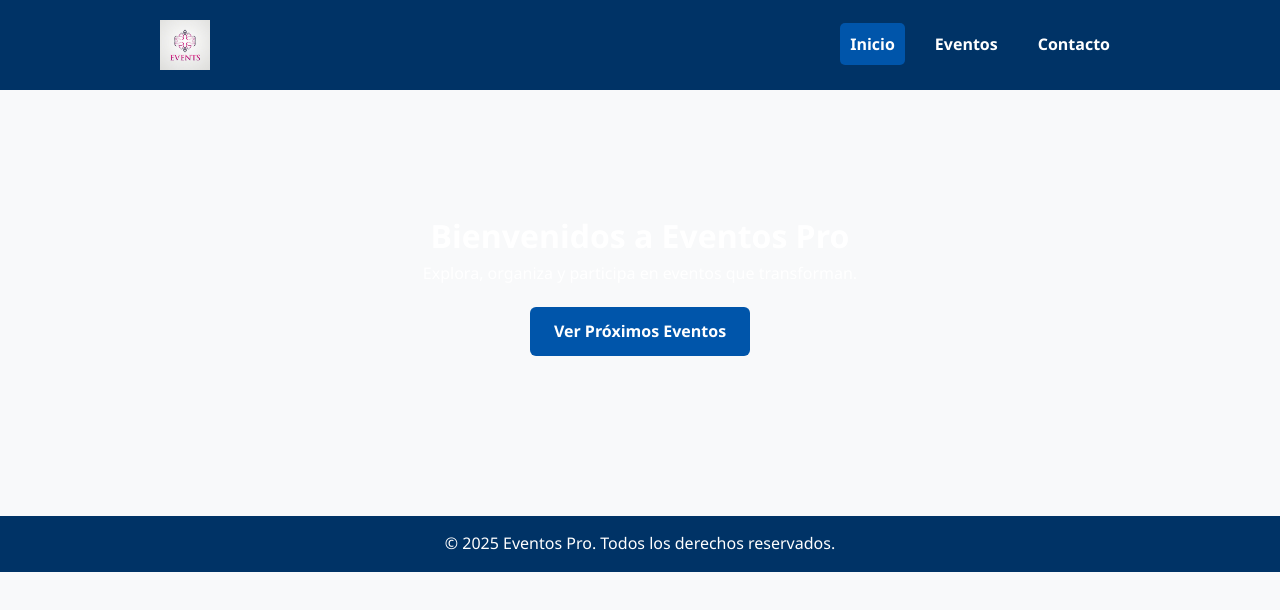
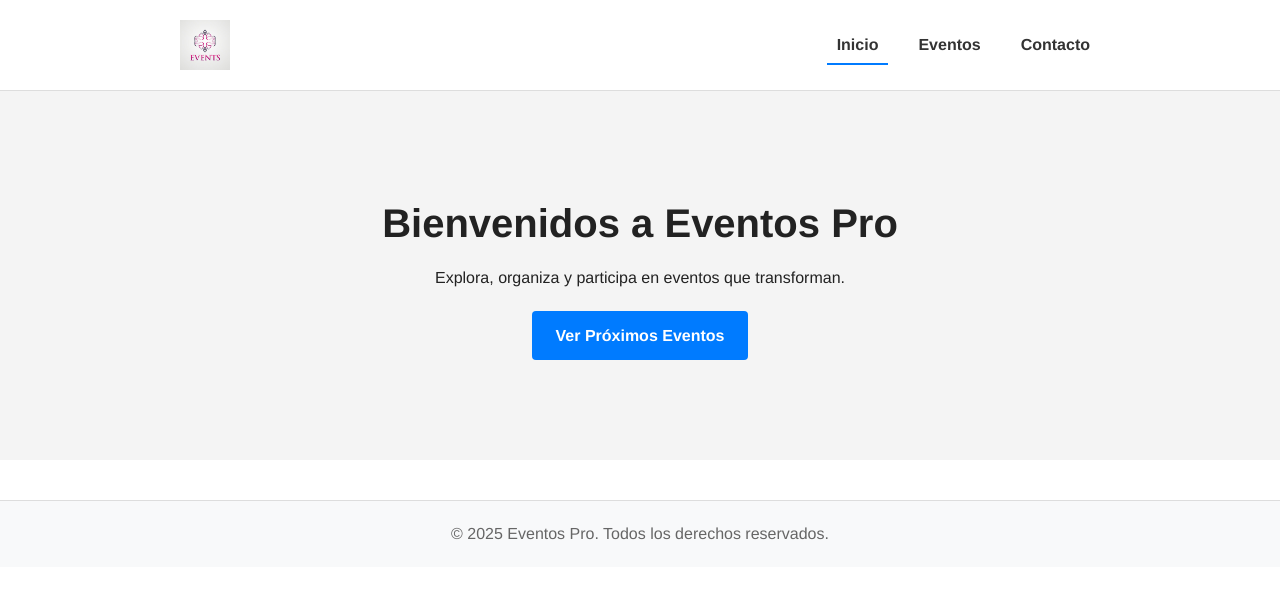
Before and after one commit to cristiantru/ProfeDonas, a plain HTML site: page index.html in a window 1280 px wide. Drawn offline with Linux system fonts and the light colour scheme.

Commit message:
se agrego un Estilo CLARO Minimalista

```diff
--- a/css/style.css
+++ b/css/style.css
@@ -1,3 +1,4 @@
+/* Estilo Claro y Minimalista */
 * {
   margin: 0;
   padding: 0;
@@ -5,21 +6,21 @@
 }
 
 body {
-  font-family: 'Segoe UI', sans-serif;
+  font-family: 'Helvetica Neue', sans-serif;
+  background-color: #ffffff;
+  color: #222;
   line-height: 1.6;
-  background-color: #f8f9fa;
-  color: #333;
 }
 
 .container {
-  max-width: 1000px;
+  max-width: 960px;
   margin: auto;
   padding: 20px;
 }
 
 .navbar {
-  background-color: #003366;
-  color: white;
+  background-color: #ffffff;
+  border-bottom: 1px solid #ddd;
 }
 
 .navbar .container {
@@ -39,7 +40,7 @@ body {
 }
 
 .nav-links a {
-  color: white;
+  color: #333;
   text-decoration: none;
   font-weight: bold;
   padding: 10px;
@@ -47,24 +48,27 @@ body {
 
 .nav-links a.active,
 .nav-links a:hover {
-  background-color: #0055aa;
-  border-radius: 5px;
+  border-bottom: 2px solid #007BFF;
 }
 
 .hero {
-  background: url('../img/banner.jpg') center/cover no-repeat;
-  color: white;
+  background-color: #f4f4f4;
+  padding: 80px 20px;
   text-align: center;
-  padding: 100px 20px;
+}
+
+.hero h1 {
+  font-size: 2.5rem;
+  margin-bottom: 10px;
 }
 
 .hero .btn {
-  background-color: #0055aa;
+  background-color: #007BFF;
+  color: white;
   padding: 12px 24px;
-  color: white;
+  border-radius: 4px;
   text-decoration: none;
   font-weight: bold;
-  border-radius: 6px;
   margin-top: 20px;
   display: inline-block;
 }
@@ -73,55 +77,41 @@ body {
   display: grid;
   grid-template-columns: 1fr 1fr 1fr;
   gap: 20px;
-  margin-top: 20px;
+  margin-top: 30px;
 }
 
 .event-card {
-  background-color: white;
-  border: 1px solid #ddd;
-  border-radius: 8px;
+  border: 1px solid #ccc;
+  border-radius: 6px;
   padding: 15px;
-  box-shadow: 0 2px 4px rgba(0,0,0,0.1);
-}
-
-.contact-form {
-  background-color: white;
-  padding: 20px;
-  border-radius: 8px;
-  margin-top: 20px;
-  box-shadow: 0 2px 4px rgba(0,0,0,0.1);
-}
-
-.contact-form label {
-  display: block;
-  margin-bottom: 5px;
-  margin-top: 15px;
-  font-weight: bold;
+  background-color: #fff;
 }
 
 .contact-form input,
 .contact-form textarea {
   width: 100%;
   padding: 10px;
+  margin-top: 5px;
   border: 1px solid #ccc;
   border-radius: 4px;
 }
 
 .btn {
-  margin-top: 20px;
-  background-color: #0055aa;
+  background-color: #007BFF;
+  border: none;
   color: white;
-  border: none;
   padding: 10px 20px;
   font-weight: bold;
   border-radius: 5px;
   cursor: pointer;
+  margin-top: 15px;
 }
 
 .footer {
-  background-color: #003366;
-  color: white;
+  background-color: #f8f9fa;
+  color: #666;
   text-align: center;
-  padding: 15px 0;
+  padding: 20px;
   margin-top: 40px;
+  border-top: 1px solid #ddd;
 }
```
